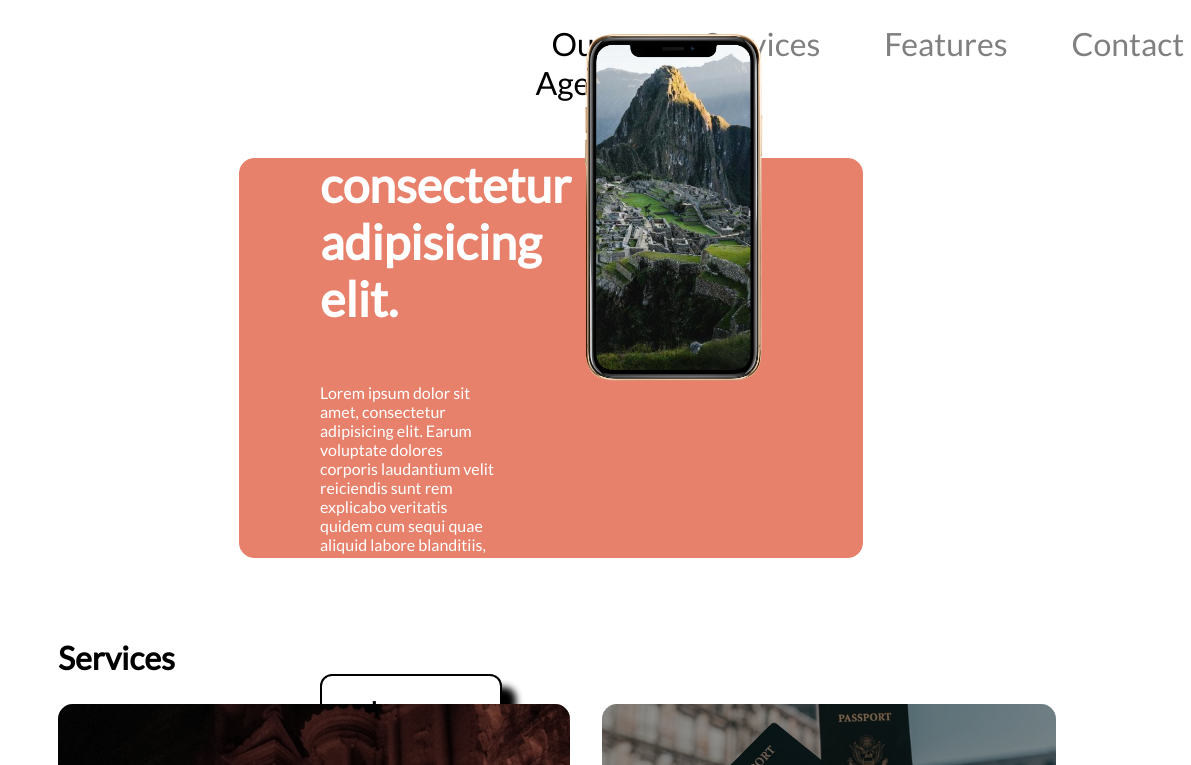
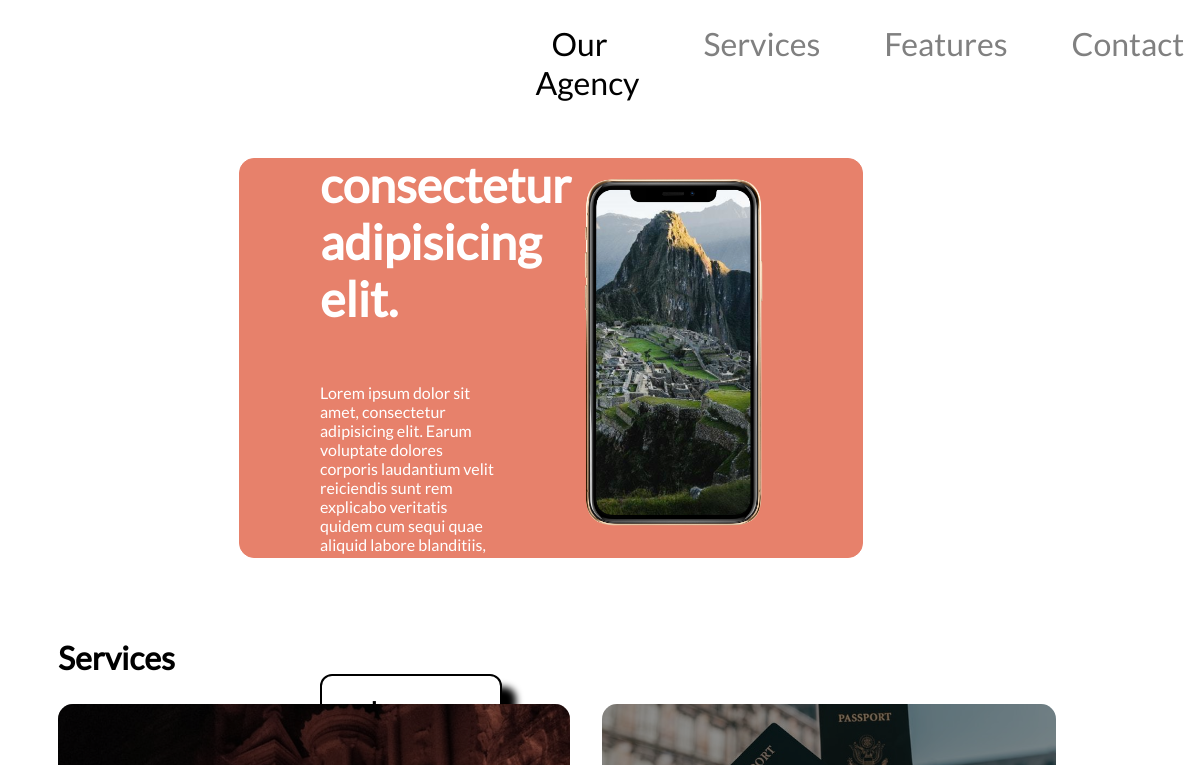
Before and after one commit to Crackzul/Travel-Together, a website: page index.html in a window 1280 px wide. Shown: the top 765 px of the page, 89-1280 px from the left. Drawn offline with Linux system fonts and the light colour scheme.

Commit message:
l'avant Features

```diff
--- a/assets/scss/pages/_homepage.scss
+++ b/assets/scss/pages/_homepage.scss
@@ -33,7 +33,7 @@
 }
 
 .cadreimage {
-     height: 43em;
+    height: 100%;
     overflow: hidden;
 
 }
```
Also changed, not shown: assets/css/style.css, 1 other file.
